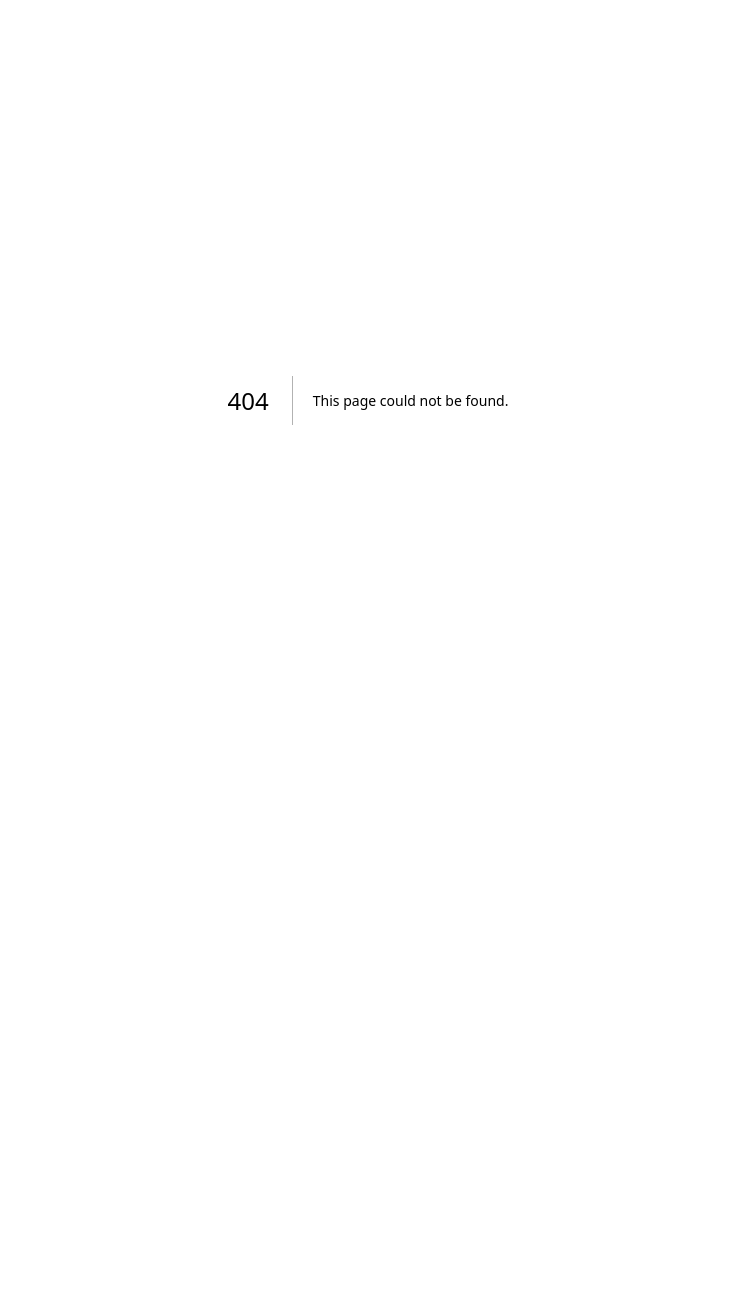
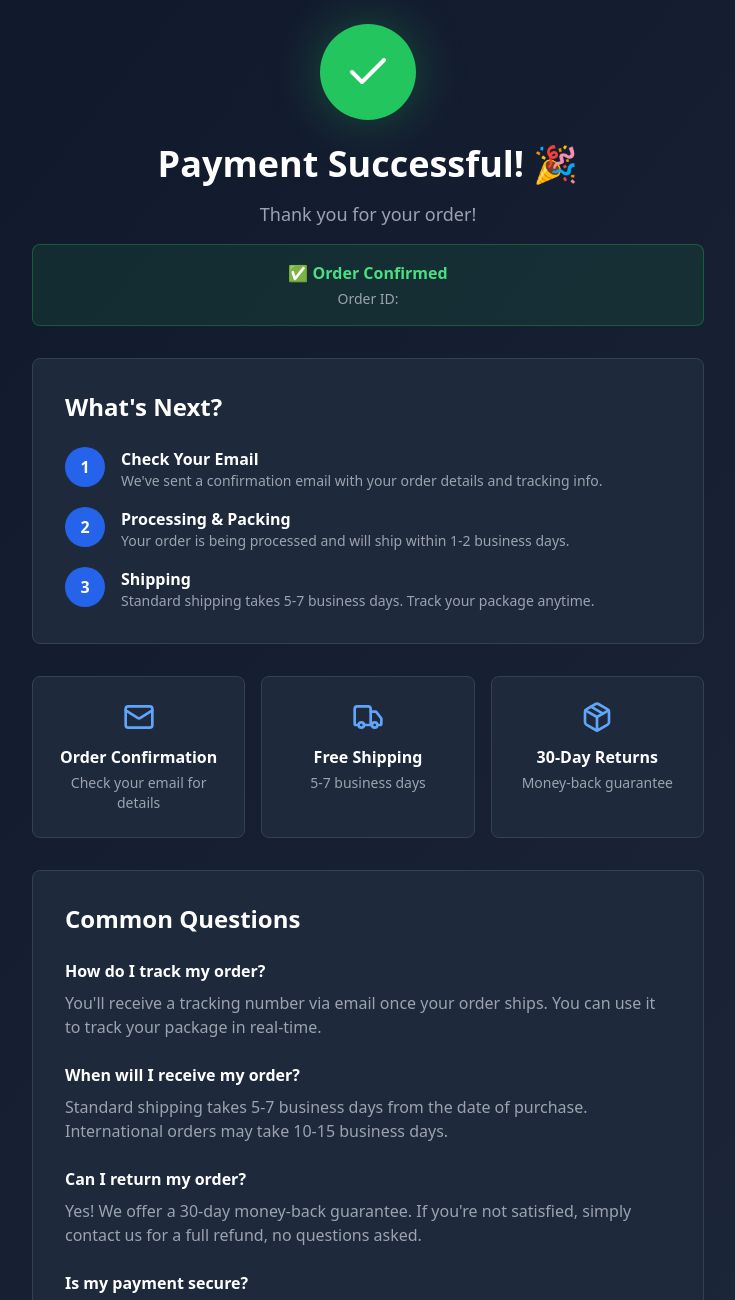
Before and after one commit to stichandlilo03-design/Dropshipping, a Next.js app: page /success in a window 1280 px wide. Before the commit this address had no page. Shown: the top 1300 px of the page, without its empty margins (272-1007 px from the left). Before the commit the page ends 800 px from the top, so only its background shows below. Built offline with nearby package versions, Linux system fonts and the light colour scheme.

Commit message:
Add SuccessPage component for order confirmation

```diff
--- /dev/null
+++ b/app/success/page.jsx
@@ -0,0 +1,173 @@
+'use client';
+
+import { useEffect, useState } from 'react';
+import { useSearchParams } from 'next/navigation';
+import Link from 'next/link';
+import { Check, Package, Truck, Mail } from 'lucide-react';
+
+export default function SuccessPage() {
+  const searchParams = useSearchParams();
+  const orderId = searchParams.get('order');
+  const [loading, setLoading] = useState(true);
+  const [orderData, setOrderData] = useState(null);
+
+  useEffect(() => {
+    // In a real app, you'd fetch the order from your database
+    setLoading(false);
+  }, []);
+
+  if (loading) {
+    return (
+      <div className="min-h-screen bg-gradient-to-br from-slate-900 to-slate-800 flex items-center justify-center">
+        <div className="text-center">
+          <div className="w-12 h-12 border-4 border-blue-500 border-t-transparent rounded-full animate-spin mx-auto mb-4"></div>
+          <p className="text-gray-400">Processing your order...</p>
+        </div>
+      </div>
+    );
+  }
+
+  return (
+    <div className="min-h-screen bg-gradient-to-br from-slate-900 to-slate-800 flex items-center justify-center p-6">
+      <div className="max-w-2xl w-full space-y-8">
+        {/* Success Message */}
+        <div className="text-center space-y-4">
+          <div className="flex justify-center mb-6">
+            <div className="relative">
+              <div className="absolute inset-0 bg-green-500/30 rounded-full blur-xl"></div>
+              <div className="relative bg-green-500 rounded-full p-6 flex items-center justify-center">
+                <Check size={48} className="text-white" />
+              </div>
+            </div>
+          </div>
+
+          <h1 className="text-4xl font-bold text-white">Payment Successful! 🎉</h1>
+          <p className="text-gray-400 text-lg">Thank you for your order!</p>
+
+          <div className="bg-green-500/10 border border-green-500/30 rounded-lg p-4 mt-6">
+            <p className="text-green-400 font-semibold">✅ Order Confirmed</p>
+            <p className="text-gray-400 text-sm mt-1">
+              Order ID: <span className="font-mono">{orderId}</span>
+            </p>
+          </div>
+        </div>
+
+        {/* Order Details Card */}
+        <div className="bg-slate-800 rounded-lg border border-slate-700 p-8 space-y-6">
+          <h2 className="text-2xl font-bold text-white">What's Next?</h2>
+
+          <div className="space-y-4">
+            {/* Step 1 */}
+            <div className="flex gap-4">
+              <div className="flex-shrink-0">
+                <div className="flex items-center justify-center h-10 w-10 rounded-full bg-blue-600">
+                  <span className="text-white font-bold">1</span>
+                </div>
+              </div>
+              <div>
+                <h3 className="text-white font-semibold">Check Your Email</h3>
+                <p className="text-gray-400 text-sm">We've sent a confirmation email with your order details and tracking info.</p>
+              </div>
+            </div>
+
+            {/* Step 2 */}
+            <div className="flex gap-4">
+              <div className="flex-shrink-0">
+                <div className="flex items-center justify-center h-10 w-10 rounded-full bg-blue-600">
+                  <span className="text-white font-bold">2</span>
+                </div>
+              </div>
+              <div>
+                <h3 className="text-white font-semibold">Processing & Packing</h3>
+                <p className="text-gray-400 text-sm">Your order is being processed and will ship within 1-2 business days.</p>
+              </div>
+            </div>
+
+            {/* Step 3 */}
+            <div className="flex gap-4">
+              <div className="flex-shrink-0">
+                <div className="flex items-center justify-center h-10 w-10 rounded-full bg-blue-600">
+                  <span className="text-white font-bold">3</span>
+                </div>
+              </div>
+              <div>
+                <h3 className="text-white font-semibold">Shipping</h3>
+                <p className="text-gray-400 text-sm">Standard shipping takes 5-7 business days. Track your package anytime.</p>
+              </div>
+            </div>
+          </div>
+        </div>
+
+        {/* Information Cards */}
+        <div className="grid grid-cols-1 md:grid-cols-3 gap-4">
+          <div className="bg-slate-800 rounded-lg border border-slate-700 p-6 text-center">
+            <Mail size={32} className="text-blue-400 mx-auto mb-3" />
+            <h3 className="text-white font-semibold mb-1">Order Confirmation</h3>
+            <p className="text-gray-400 text-sm">Check your email for details</p>
+          </div>
+
+          <div className="bg-slate-800 rounded-lg border border-slate-700 p-6 text-center">
+            <Truck size={32} className="text-blue-400 mx-auto mb-3" />
+            <h3 className="text-white font-semibold mb-1">Free Shipping</h3>
+            <p className="text-gray-400 text-sm">5-7 business days</p>
+          </div>
+
+          <div className="bg-slate-800 rounded-lg border border-slate-700 p-6 text-center">
+            <Package size={32} className="text-blue-400 mx-auto mb-3" />
+            <h3 className="text-white font-semibold mb-1">30-Day Returns</h3>
+            <p className="text-gray-400 text-sm">Money-back guarantee</p>
+          </div>
+        </div>
+
+        {/* FAQ */}
+        <div className="bg-slate-800 rounded-lg border border-slate-700 p-8 space-y-6">
+          <h2 className="text-2xl font-bold text-white">Common Questions</h2>
+
+          <div className="space-y-6">
+            <div>
+              <h3 className="text-white font-semibold mb-2">How do I track my order?</h3>
+              <p className="text-gray-400">You'll receive a tracking number via email once your order ships. You can use it to track your package in real-time.</p>
+            </div>
+
+            <div>
+              <h3 className="text-white font-semibold mb-2">When will I receive my order?</h3>
+              <p className="text-gray-400">Standard shipping takes 5-7 business days from the date of purchase. International orders may take 10-15 business days.</p>
+            </div>
+
+            <div>
+              <h3 className="text-white font-semibold mb-2">Can I return my order?</h3>
+              <p className="text-gray-400">Yes! We offer a 30-day money-back guarantee. If you're not satisfied, simply contact us for a full refund, no questions asked.</p>
+            </div>
+
+            <div>
+              <h3 className="text-white font-semibold mb-2">Is my payment secure?</h3>
+              <p className="text-gray-400">Absolutely. We use Stripe for secure payment processing. Your credit card information is encrypted and never stored on our servers.</p>
+            </div>
+          </div>
+        </div>
+
+        {/* Action Buttons */}
+        <div className="flex gap-4 flex-wrap justify-center">
+          <a
+            href="mailto:support@dropshipwithmonk.sbs"
+            className="inline-block bg-blue-600 hover:bg-blue-700 text-white px-6 py-3 rounded-lg font-semibold transition"
+          >
+            Contact Support
+          </a>
+          <Link
+            href="/"
+            className="inline-block bg-slate-700 hover:bg-slate-600 text-white px-6 py-3 rounded-lg font-semibold transition"
+          >
+            Continue Shopping
+          </Link>
+        </div>
+
+        {/* Footer */}
+        <div className="text-center text-gray-400 text-sm border-t border-slate-700 pt-8">
+          <p>Thank you for shopping with us! 🙏</p>
+          <p className="mt-2">For any questions, reach out to <a href="mailto:support@dropshipwithmonk.sbs" className="text-blue-400 hover:underline">support@dropshipwithmonk.sbs</a></p>
+        </div>
+      </div>
+    </div>
+  );
+}
```
